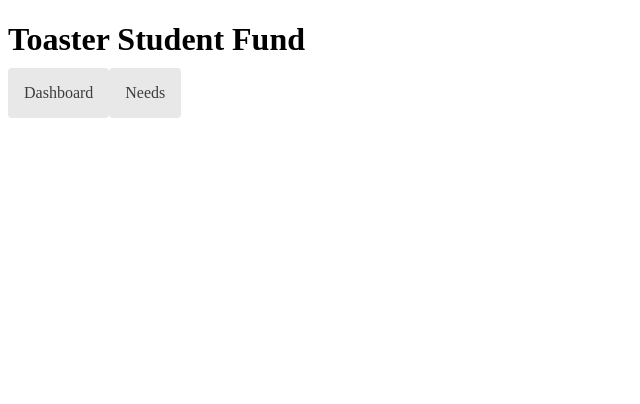
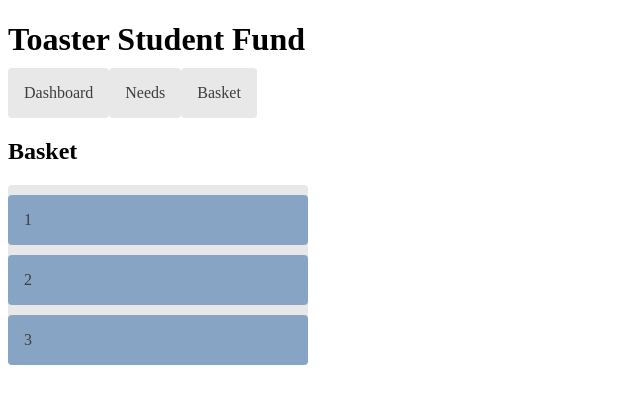
Before and after one commit to theeman05/SWEN-261-StudentUFund, an Angular app in the folder ufund-ui/: page /basket in a window 1280 px wide. Before the commit this address led to /. Shown: the top 404 px of the page, without its empty margins (0-640 px from the left). Built offline with nearby package versions, Linux system fonts and the light colour scheme.

Commit message:
setup basic basket component

```diff
--- a/ufund-ui/src/app/app-routing.module.ts
+++ b/ufund-ui/src/app/app-routing.module.ts
@@ -4,12 +4,14 @@ import { RouterModule, Routes } from '@angular/router';
 import { DashboardComponent } from './dashboard/dashboard.component';
 import { NeedDetailComponent } from './need-detail/need-detail.component';
 import { NeedsComponent } from './needs/needs.component';
+import { BasketComponent } from './basket/basket.component';
 
 const routes: Routes = [
   { path: '', redirectTo: '/dashboard', pathMatch: 'full' },
   { path: 'dashboard', component: DashboardComponent },
   { path: 'detail/:name', component: NeedDetailComponent },
-  { path: 'needs', component: NeedsComponent }
+  { path: 'needs', component: NeedsComponent },
+  {path: 'basket', component: BasketComponent}
 ];
 
 @NgModule({
--- a/ufund-ui/src/app/app.component.html
+++ b/ufund-ui/src/app/app.component.html
@@ -2,5 +2,6 @@
 <nav>
   <a routerLink="/dashboard">Dashboard</a>
   <a routerLink="/needs">Needs</a>
+  <a routerLink="/basket">Basket</a>
 </nav>
 <router-outlet></router-outlet>
--- a/ufund-ui/src/app/app.module.ts
+++ b/ufund-ui/src/app/app.module.ts
@@ -8,6 +8,7 @@ import { NeedsComponent } from './needs/needs.component';
 import { AppRoutingModule } from './app-routing.module';
 import { DashboardComponent } from './dashboard/dashboard.component';
 import { NeedDetailComponent } from './need-detail/need-detail.component';
+import { BasketComponent } from './basket/basket.component';
 
 @NgModule({
   declarations: [
@@ -15,6 +16,7 @@ import { NeedDetailComponent } from './need-detail/need-detail.component';
     NeedsComponent,
     DashboardComponent,
     NeedDetailComponent,
+    BasketComponent,
   ],
   imports: [
     BrowserModule,
--- /dev/null
+++ b/ufund-ui/src/app/basket/basket.component.css
@@ -0,0 +1,14 @@
+.flex-container {
+  display: flex;
+  flex-direction: column;
+  background-color: #e8e8e8;
+  border-radius: 4px;
+  max-width: 300px;
+}
+.flex-container > div{
+  padding: 1rem;
+  margin-top: 10px;
+  background-color: #1e599c79;
+  color: #3d3d3d;
+  border-radius: 4px;
+}
--- /dev/null
+++ b/ufund-ui/src/app/basket/basket.component.html
@@ -0,0 +1,6 @@
+<h2>Basket</h2>
+<div class="flex-container">
+    <div>1</div>
+    <div>2</div>
+    <div>3</div>
+</div>
--- /dev/null
+++ b/ufund-ui/src/app/basket/basket.ts
@@ -0,0 +1,5 @@
+import { Need } from "../need";
+
+export interface Basket{
+    list: Need[]
+}
```
Also changed, not shown: ufund-ui/src/app/basket/basket.component.ts (added, +12 -0 lines), 1 other file (tests, documents, lock files or other folders).
